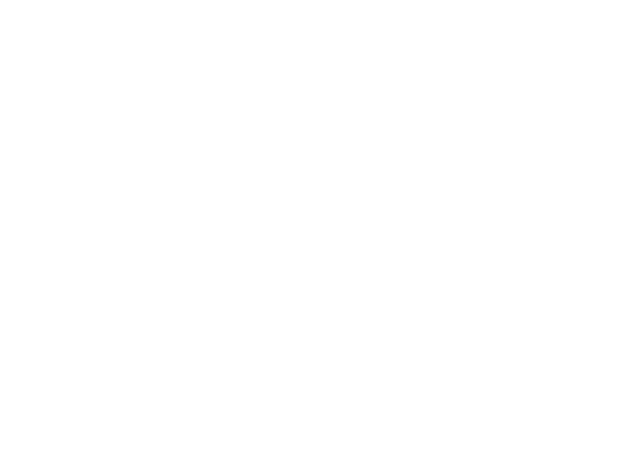
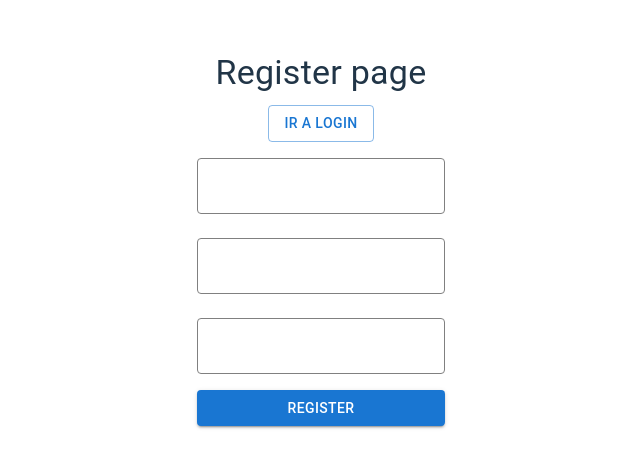
Before and after one commit to Santino112/TeresAI-front, a React (Vite) app in the folder Frontend/: page /register in a window 1280 px wide. Before the commit this address had no page. Shown: the part 161-628 px from the top of the page, without its empty margins (319-959 px from the left). Built offline with nearby package versions, Linux system fonts and the light colour scheme.

Commit message:
Tenemos register

```diff
--- a/Frontend/src/App.jsx
+++ b/Frontend/src/App.jsx
@@ -1,6 +1,7 @@
 import { useState } from 'react'
 import { BrowserRouter as Router, Routes, Route} from 'react-router-dom';
 import Login from './components/auth/Login.jsx';
+import Register from './components/auth/Register.jsx';
 import ChatAI from './components/dashboard/chat/ChatAI.jsx';
 import './App.css'
 
@@ -9,6 +10,7 @@
     <Router>
       <Routes>
         <Route path='/' element={<Login />} />
+        <Route path='/register' element={<Register />} />
         <Route path='/chatAI' element={<ChatAI />} />
       </Routes>
     </Router>
--- a/Frontend/src/components/auth/Login.jsx
+++ b/Frontend/src/components/auth/Login.jsx
@@ -4,6 +4,10 @@
 
 const Login = () => {
     const navigate = useNavigate();
+
+    const handleRegister = () => {
+        navigate('/register');
+    }
 
     const handleChatAI = () => {
         navigate('/chatAI');
@@ -31,7 +35,7 @@
                     },
                 }} />
                 <br />
-                <TextField label="Password" type="outlined" margin="dense" sx={{
+                <TextField label="Password" type="password" variant="outlined" margin="dense" sx={{
                     marginBottom: 2,
                     input: { color: "white" },
                     label: { color: "white" },
@@ -49,7 +53,7 @@
                 <br />
                 <Button variant="contained" fullWidth sx={{marginBottom: 2}}>Login</Button>
                 <br />
-                <Button variant="outlined" fullWidth>Register</Button>
+                <Button variant="outlined" onClick={handleRegister} fullWidth>Register</Button>
             </Box>
         </>
     )
--- a/Frontend/src/components/auth/Register.jsx
+++ b/Frontend/src/components/auth/Register.jsx
@@ -0,0 +1,114 @@
+import { useState, useEffect } from 'react';
+import { useNavigate } from 'react-router-dom';
+import axios from 'axios';
+import { Typography, Button, TextField, Box } from "@mui/material";
+
+const Register = () => {
+    const navigate = useNavigate();
+    const [username, setUsername] = useState('');
+    const [email, setEmail] = useState('');
+    const [password, setPassword] = useState('');
+
+    const handleLogin = () => {
+        navigate('/');
+    }
+
+    const handleRegister = async (e) => {
+        e.preventDefault();
+        const datosUsuario = {
+            username,
+            email,
+            password
+        };
+
+        try {
+            const response = await axios.post("http://localhost:3000/auth/register", datosUsuario);
+            const res = response.data;
+            alert(res.message);
+        } catch (error) {
+            console.error('Error durante el registro');
+            console.error(error);
+            res.status(500).json({ error: error.message });
+        }
+    };
+
+    return (
+        <>
+            <Typography variant="h4" component="h1" gutterBottom>Register page</Typography>
+            <Button variant='outlined' onClick={handleLogin}>Ir a login</Button>
+            <Box component="form" onSubmit={handleRegister}>
+                <TextField
+                    label="Username"
+                    variant="outlined"
+                    margin="normal"
+                    fullWidth
+                    value={username}
+                    onChange={(e) => setUsername(e.target.value)}
+                    sx={{
+                        input: { color: "white" },
+                        label: { color: "white" },
+                        "& label.Mui-focused": { color: "white" },
+                        "& .MuiOutlinedInput-root": {
+                            "& fieldset": {
+                                borderColor: "gray",
+                            },
+                            "&.Mui-focused fieldset": {
+                                borderColor: "white",
+                            },
+                        },
+                    }}>
+                </TextField>
+                <br />
+                <TextField
+                    label="Email"
+                    variant="outlined"
+                    margin="normal"
+                    fullWidth
+                    value={email}
+                    onChange={(e) => setEmail(e.target.value)}
+                    sx={{
+                        input: { color: "white" },
+                        label: { color: "white" },
+                        "& label.Mui-focused": { color: "white" },
+                        "& .MuiOutlinedInput-root": {
+                            "& fieldset": {
+                                borderColor: "gray",
+                            },
+                            "&.Mui-focused fieldset": {
+                                borderColor: "white",
+                            },
+                        },
+                    }}>
+                </TextField>
+                <br />
+                <TextField
+                    label="Password"
+                    type="password"
+                    variant="outlined"
+                    margin="normal"
+                    fullWidth
+                    value={password}
+                    onChange={(e) => setPassword(e.target.value)}
+                    sx={{
+                        marginBottom: 2,
+                        input: { color: "white" },
+                        label: { color: "white" },
+                        "& label.Mui-focused": { color: "white" },
+                        "& .MuiOutlinedInput-root": {
+                            "& fieldset": {
+                                borderColor: "gray",
+                            },
+                            "&.Mui-focused fieldset": {
+                                borderColor: "white",
+                            },
+                        },
+                    }}>
+                </TextField>
+                <br />
+                <Button variant="contained" type="submit" fullWidth>Register</Button>
+            </Box>
+        </>
+    )
+};
+
+export default Register;
```
